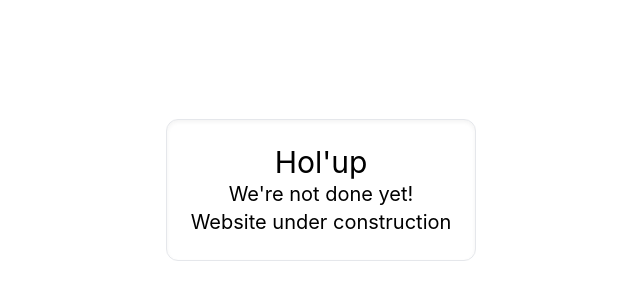
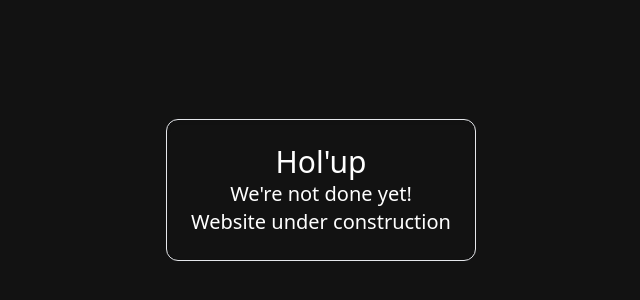
Before and after one commit to Maplerxyz/compositr.dev, a Next.js app: page / in a window 1280 px wide. Shown: the part 210-510 px from the top of the page, without its empty margins (319-959 px from the left). Built offline with nearby package versions, Linux system fonts and the light colour scheme.

Commit message:
feat(*): global dark mode
Signed-off-by: Jim <jimke2000@gmail.com>

```diff
--- /dev/null
+++ b/pages/_document.tsx
@@ -0,0 +1,13 @@
+import { Html, Head, Main, NextScript } from "next/document";
+
+export default function Document() {
+  return (
+    <Html lang="en">
+      <Head />
+      <body className="text-white bg-hex-121212">
+        <Main />
+        <NextScript />
+      </body>
+    </Html>
+  );
+}
--- a/styles/globals.css
+++ b/styles/globals.css
@@ -1,16 +1,3 @@
-html,
 body {
-  padding: 0;
-  margin: 0;
-  font-family: -apple-system, BlinkMacSystemFont, Segoe UI, Roboto, Oxygen,
-    Ubuntu, Cantarell, Fira Sans, Droid Sans, Helvetica Neue, sans-serif;
+  @apply text-white;
 }
-
-a {
-  color: inherit;
-  text-decoration: none;
-}
-
-* {
-  box-sizing: border-box;
-}
```
